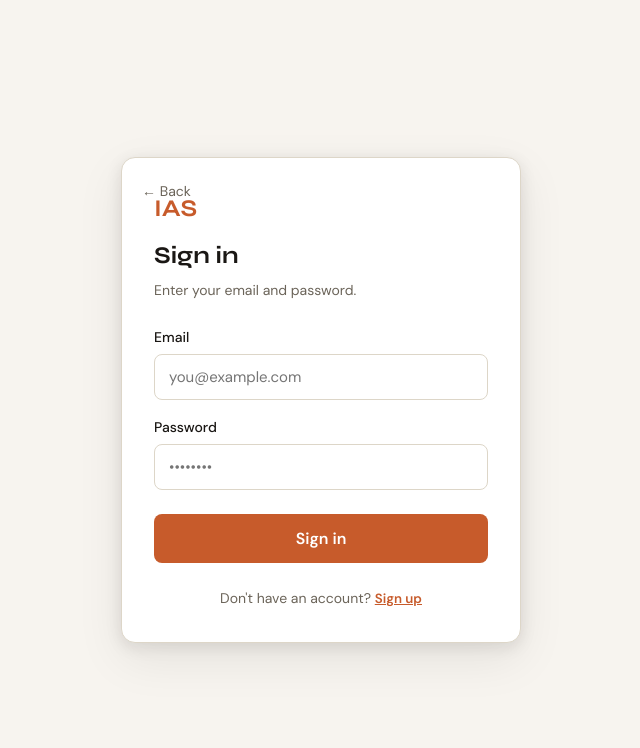
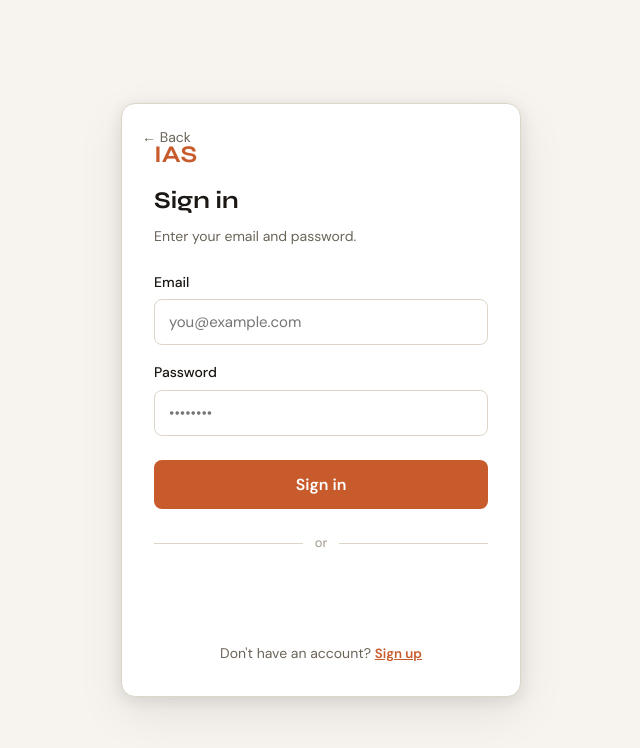
Before and after one commit to Hammanham/OppAttach-frontend, a React (Vite) app: page / in a window 1280 px wide. Both pictures are taken after a click on the button "Sign In". Shown: the top 748 px of the page, without its empty margins (319-959 px from the left). Built offline with nearby package versions, Linux system fonts and the light colour scheme; no server answers.

Commit message:
addddedd

```diff
--- a/index.html
+++ b/index.html
@@ -14,6 +14,7 @@
   </head>
   <body>
     <div id="root"></div>
+    <script src="https://accounts.google.com/gsi/client" async defer></script>
     <script type="module" src="/src/main.jsx"></script>
   </body>
 </html>
--- a/src/context/AuthContext.jsx
+++ b/src/context/AuthContext.jsx
@@ -29,6 +29,13 @@ export function AuthProvider({ children }) {
     return res.data
   }
 
+  const loginWithGoogle = async (idToken) => {
+    const res = await authService.loginGoogle(idToken)
+    if (res.data.token) localStorage.setItem('ias_token', res.data.token)
+    setUser(res.data.user)
+    return res.data
+  }
+
   const logout = async () => {
     await authService.logout().catch(() => {})
     localStorage.removeItem('ias_token')
@@ -36,7 +43,7 @@ export function AuthProvider({ children }) {
   }
 
   return (
-    <AuthContext.Provider value={{ user, loading, login, register, logout }}>
+    <AuthContext.Provider value={{ user, loading, login, register, loginWithGoogle, logout }}>
       {children}
     </AuthContext.Provider>
   )
--- a/src/pages/Login.jsx
+++ b/src/pages/Login.jsx
@@ -1,6 +1,8 @@
-import { useState } from 'react'
+import { useState, useEffect, useRef } from 'react'
 import { useAuth } from '../context/AuthContext'
 import styles from './Login.module.css'
+
+const GOOGLE_CLIENT_ID = import.meta.env.VITE_GOOGLE_CLIENT_ID || ''
 
 export default function Login({ onBack, mode: initialMode = 'login' }) {
   const [mode, setMode] = useState(initialMode) // 'login' | 'register'
@@ -9,7 +11,47 @@ export default function Login({ onBack, mode: initialMode = 'login' }) {
   const [name, setName] = useState('')
   const [error, setError] = useState('')
   const [loading, setLoading] = useState(false)
-  const { login, register } = useAuth()
+  const googleButtonRef = useRef(null)
+  const { login, register, loginWithGoogle } = useAuth()
+
+  useEffect(() => {
+    if (!GOOGLE_CLIENT_ID) return
+    let cancelled = false
+    const initGoogle = () => {
+      if (cancelled || !window.google?.accounts?.id) return false
+      try {
+        window.google.accounts.id.initialize({
+          client_id: GOOGLE_CLIENT_ID,
+          callback: (res) => {
+            setError('')
+            setLoading(true)
+            loginWithGoogle(res.credential)
+              .catch(err => setError(err.response?.data?.message || 'Google sign-in failed.'))
+              .finally(() => setLoading(false))
+          },
+        })
+        if (googleButtonRef.current && !googleButtonRef.current.querySelector('iframe')) {
+          window.google.accounts.id.renderButton(googleButtonRef.current, {
+            type: 'standard',
+            theme: 'outline',
+            size: 'large',
+            text: 'continue_with',
+            width: 280,
+          })
+        }
+        return true
+      } catch (e) {
+        return false
+      }
+    }
+    const tryInit = () => {
+      if (cancelled) return
+      if (initGoogle()) return
+      setTimeout(tryInit, 150)
+    }
+    tryInit()
+    return () => { cancelled = true }
+  }, [loginWithGoogle])
 
   const handleSubmit = async (e) => {
     e.preventDefault()
@@ -87,6 +129,13 @@ export default function Login({ onBack, mode: initialMode = 'login' }) {
           <button type="submit" className={styles.submitBtn} disabled={loading}>
             {loading ? 'Please wait…' : mode === 'login' ? 'Sign in' : 'Create account'}
           </button>
+
+          {GOOGLE_CLIENT_ID && (
+            <>
+              <div className={styles.divider}>or</div>
+              <div ref={googleButtonRef} className={styles.googleBtnWrap} />
+            </>
+          )}
         </form>
 
         <p className={styles.toggle}>
--- a/src/pages/Login.module.css
+++ b/src/pages/Login.module.css
@@ -107,6 +107,27 @@
 .submitBtn:hover:not(:disabled) { opacity: 0.9; }
 .submitBtn:disabled { opacity: 0.7; cursor: not-allowed; }
 
+.divider {
+  display: flex;
+  align-items: center;
+  gap: 12px;
+  margin: 8px 0 4px;
+  font-size: 13px;
+  color: var(--text3);
+}
+.divider::before,
+.divider::after {
+  content: '';
+  flex: 1;
+  height: 1px;
+  background: var(--border);
+}
+.googleBtnWrap {
+  display: flex;
+  justify-content: center;
+  min-height: 44px;
+}
+
 .toggle {
   margin-top: 24px;
   text-align: center;
--- a/src/services/api.js
+++ b/src/services/api.js
@@ -47,11 +47,12 @@ api.interceptors.response.use(
 // AUTH
 // ══════════════════════════════════════════════════════════════
 export const authService = {
-  register: (data)     => api.post('/auth/register', data),
-  login:    (credentials) => api.post('/auth/login', credentials),
-  logout:   ()            => api.post('/auth/logout'),
-  me:       ()            => api.get('/auth/me'),
-  refresh:  ()            => api.post('/auth/refresh'),
+  register:   (data)        => api.post('/auth/register', data),
+  login:      (credentials) => api.post('/auth/login', credentials),
+  loginGoogle: (idToken)    => api.post('/auth/google', { idToken }),
+  logout:     ()            => api.post('/auth/logout'),
+  me:         ()            => api.get('/auth/me'),
+  refresh:    ()            => api.post('/auth/refresh'),
 }
 
 // ══════════════════════════════════════════════════════════════
```
